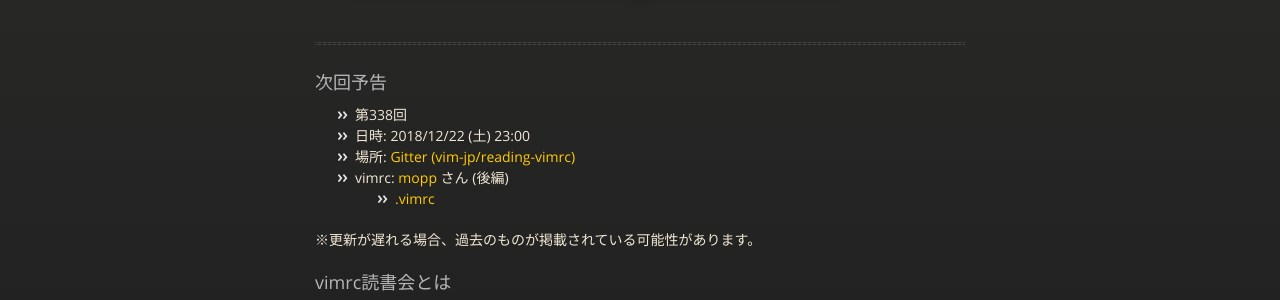
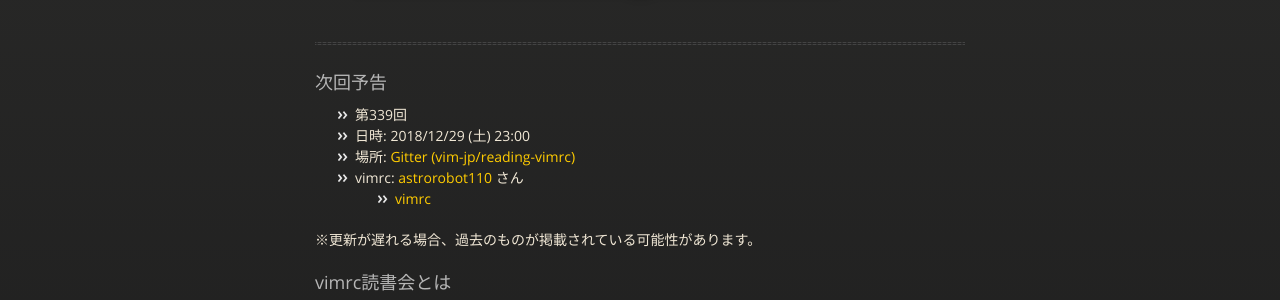
Before and after one commit to vim-jp/reading-vimrc, a Jekyll site: the page built from index.md, in a window 1280 px wide and 900 px high. Shown: the part 212-512 px from the top of the window. Built offline with Jekyll 4.4.1, drawn with Linux system fonts in a browser that asks for light colours; nearby versions of some CDN libraries.

Commit message:
Update the next information: #339 astrorobot110

```diff
--- a/_data/next.yml
+++ b/_data/next.yml
@@ -1,12 +1,11 @@
-- id: 338
-  date: '2018-12-22 23:00'
+- id: 339
+  date: '2018-12-29 23:00'
   author:
-    name: mopp
-    url: 'https://github.com/mopp'
+    name: astrorobot110
+    url: 'https://github.com/astrorobot110'
   vimrcs:
-    - url: >-
-        https://github.com/mopp/dotfiles/blob/529e0757f22066576b6958f1698164ef72d911d3/.vimrc
-      name: .vimrc
-      hash: 529e0757f22066576b6958f1698164ef72d911d3
-  part: 後編
+    - url: 'https://github.com/astrorobot110/myvimrc/blob/master/vimrc'
+      name: vimrc
+      hash: null
+  part: null
   other: null
```
